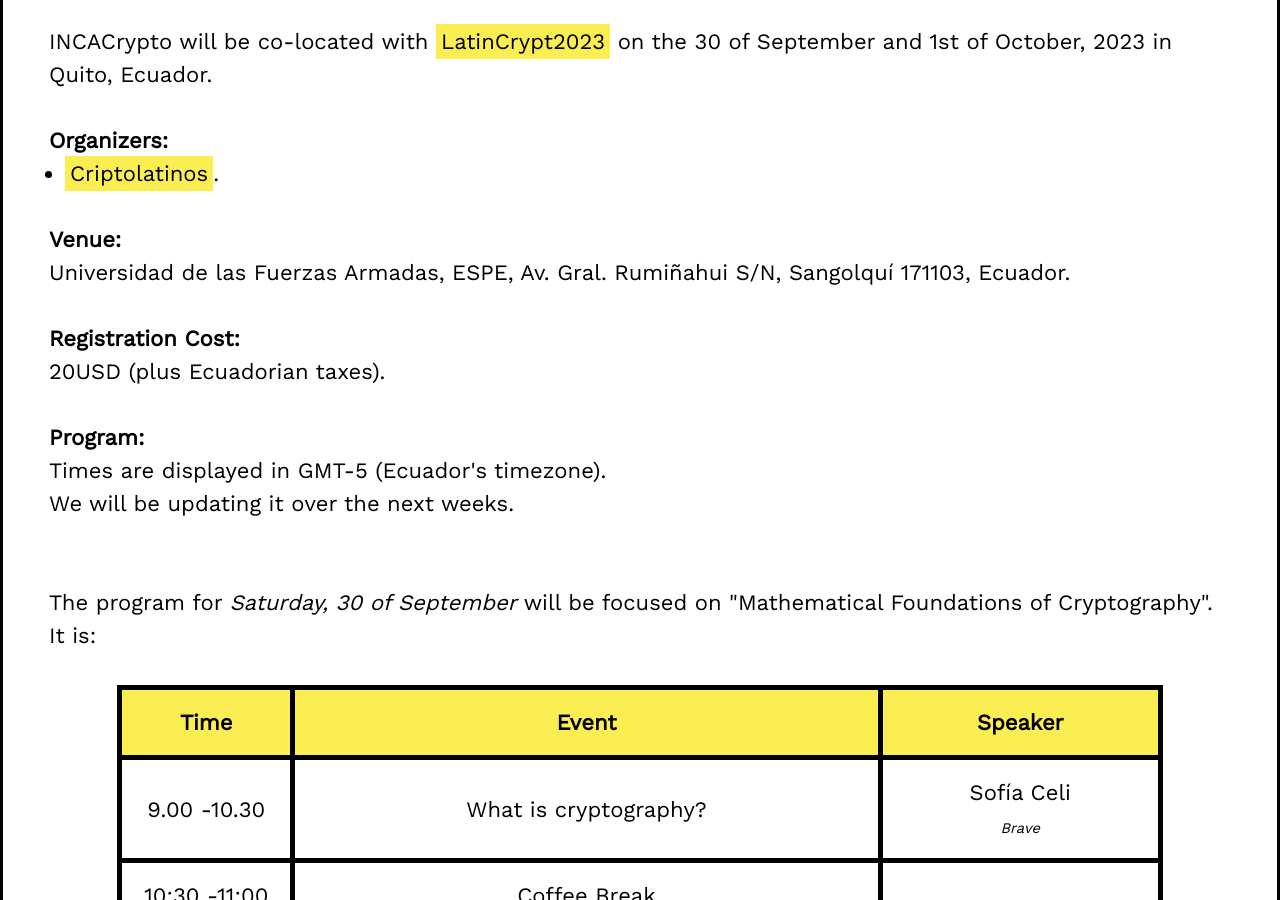
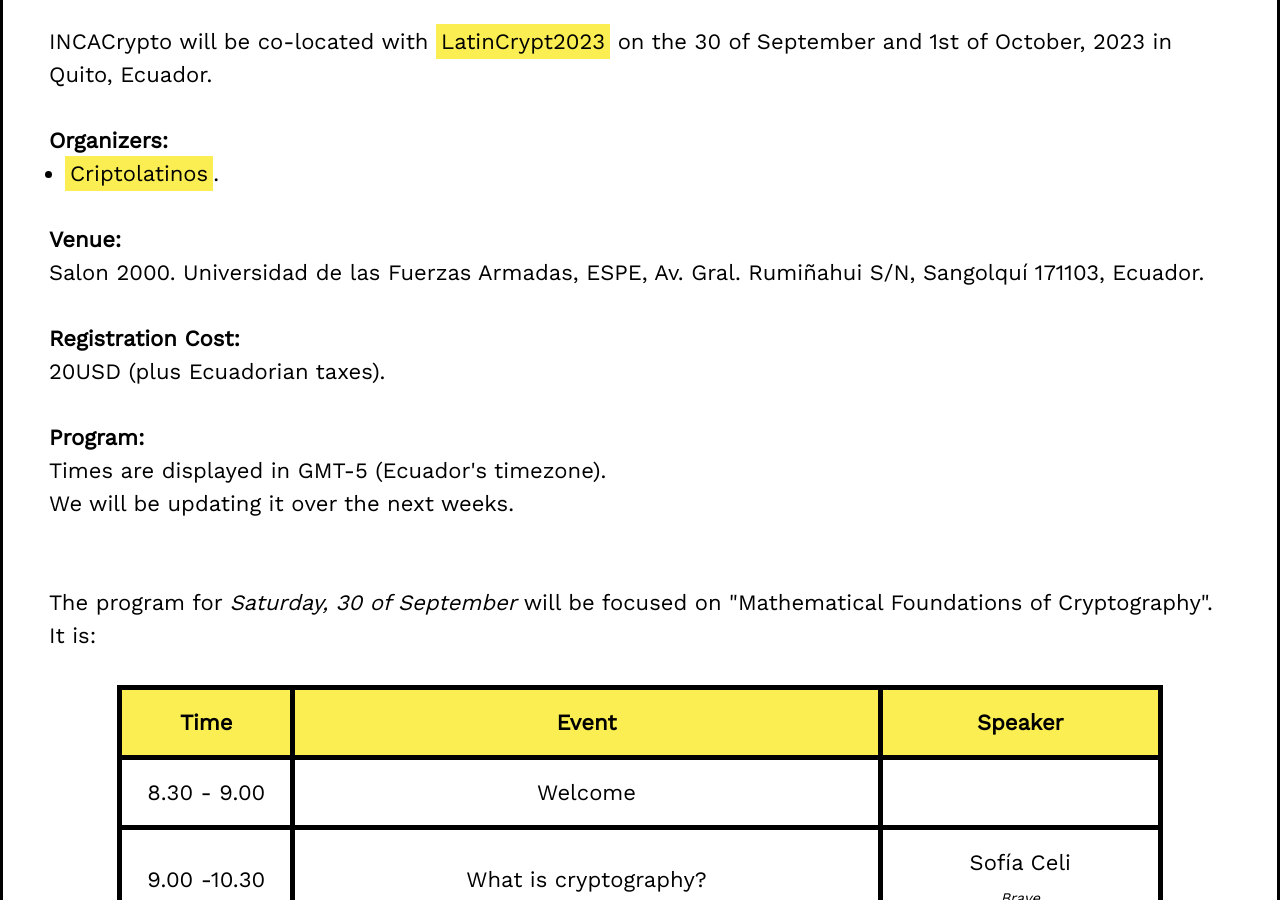
Before and after one commit to Latin-American-Cryptographers/inca-crypto, a Jekyll site: the page built from 2023.html, in a window 1280 px wide and 900 px high, scrolled down 326 px. Built offline with Jekyll 4.4.1, drawn with Linux system fonts in a browser that asks for light colours.

Commit message:
Other updates

```diff
--- a/2023.html
+++ b/2023.html
@@ -15,7 +15,7 @@
 	</ul>
 	<br>
 	<p><b>Venue:</b></p>
-	<p>Universidad de las Fuerzas Armadas, ESPE, Av. Gral. Rumiñahui S/N, Sangolquí 171103, Ecuador.</p>
+	<p>Salon 2000. Universidad de las Fuerzas Armadas, ESPE, Av. Gral. Rumiñahui S/N, Sangolquí 171103, Ecuador.</p>
 	<br>
 	<p><b>Registration Cost:</b></p>
 	<p>20USD (plus Ecuadorian taxes).</p>
@@ -38,11 +38,15 @@
         <th>Speaker</th>
     </tr>
     <tr>
+        <td>8.30 - 9.00</td>
+        <td>Welcome</td>
+    </tr>
+    <tr>
         <td>9.00 -10.30</td>
         <td>What is cryptography?</td>
         <td>Sofía Celi<br>
             <i id="small">Brave</i>
-	</td>
+	      </td>
     </tr>
     <tr>
         <td>10:30 -11:00</td>
@@ -97,6 +101,10 @@
         <th>Speaker</th>
     </tr>
     <tr>
+        <td>8.30 - 9.00</td>
+        <td>Welcome</td>
+    </tr>
+    <tr>
         <td>9.00 -10.30</td>
         <td>How to Build a Cryptographic Algorithm (Online)</td>
         <td>Octavio Pérez<br>
```
